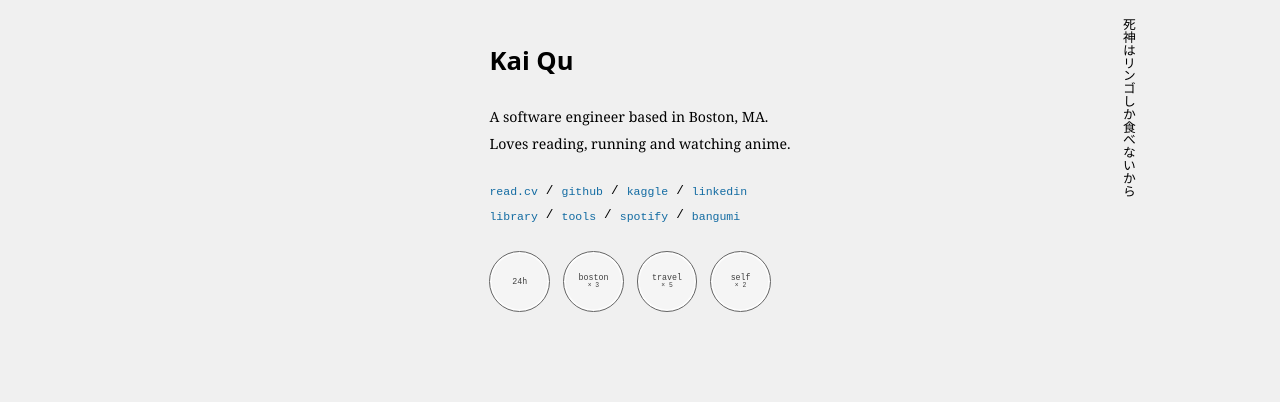
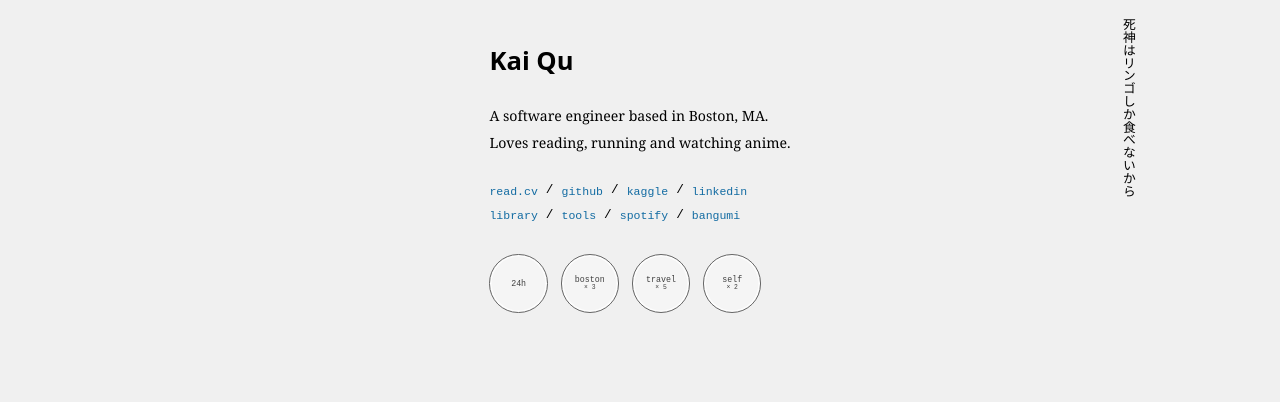
Before and after one commit to faithk7/faithk7.github.io, a Jekyll site: the page built from index.html, in a window 1280 px wide. Shown: the part 297-699 px from the top of the page. Built offline with Jekyll 4.4.1, drawn with Linux system fonts in a browser that asks for light colours.

Commit message:
[style] update margin-bottom of social container and size of story circle

```diff
--- a/_sass/_index.scss
+++ b/_sass/_index.scss
@@ -100,7 +100,7 @@ h1.o-name {
 
 .c-info-card-container {
     margin-top: 2rem;
-    margin-bottom: 2rem;
+    margin-bottom: 2.3rem;
     font-family: var(--linkFont);
 }
 
--- a/_sass/_stories.scss
+++ b/_sass/_stories.scss
@@ -105,8 +105,8 @@ open-stories::part(button) {
     background: var(--subtleBackgroundColor);
     padding: 1em 0;
     text-align: center;
-    height: 76px;
-    width: 76px;
+    height: 73px;
+    width: 73px;
     border-radius: 50%;
     font-size: 0.65rem;
     /* 10.4px */
```
